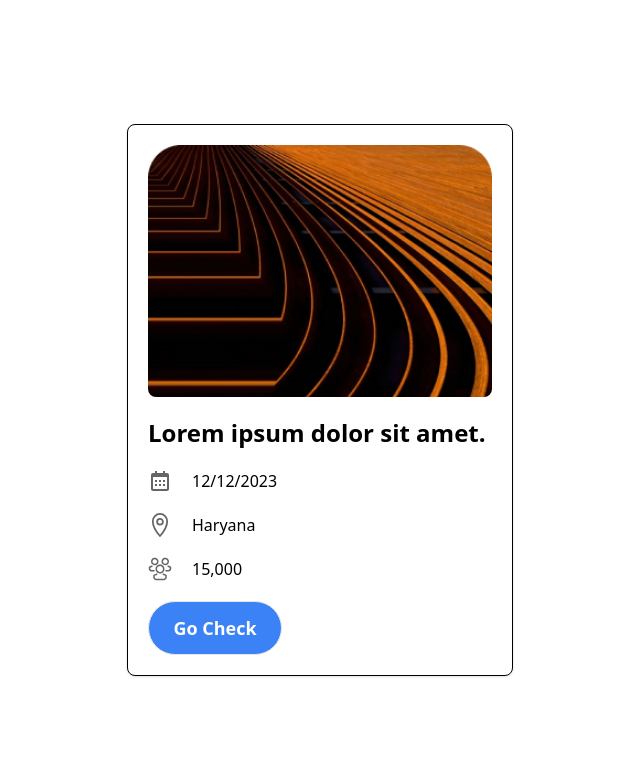
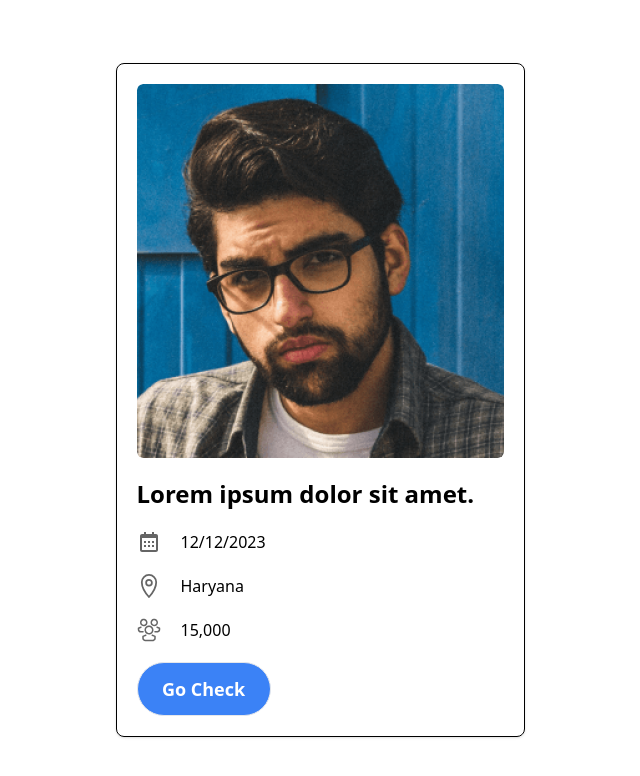
Before and after one commit to Akash-535/my-project, a React (Create React App) app: page / in a window 1280 px wide. Shown: the top 776 px of the page, without its empty margins (320-960 px from the left). Built offline with nearby package versions, Linux system fonts and the light colour scheme.

Commit message:
image change

```diff
--- a/src/components/Search/Hero.jsx
+++ b/src/components/Search/Hero.jsx
@@ -1,5 +1,5 @@
 import React from 'react'
- import loremImage from '../../assets/images/png/layerImage.png';
+ import loremImage from '../../assets/images/png/man.png';
  import location from '../../assets/images/svg/location.svg';
  import calender from '../../assets/images/svg/calender.svg';
  import people from '../../assets/images/svg/people.svg';
@@ -11,8 +11,8 @@ const Hero = () => {
       <div className="container flex justify-center items-center">
         <div className="card_div shadow p-5 border border-black rounded-lg">
      <div className="image">
-       <div className='rounded-lg w-[344px] h-[252px] overflow-hidden'>
-       <img className=' hover:scale-[1.2] duration-300 w-full' src={loremImage} alt="loremImage" />
+       <div className=' w-[367px] h-[374px] overflow-hidden rounded-md'>
+       <img className=' hover:scale-[1.1] duration-300 w-full rounded-md' src={loremImage} alt="loremImage" />
        </div>
      </div>
      <p className='pt-5 text-2xl font-semibold'>Lorem ipsum dolor sit amet.</p>
```
Also changed, not shown: src/assets/images/png/man.png (added).
